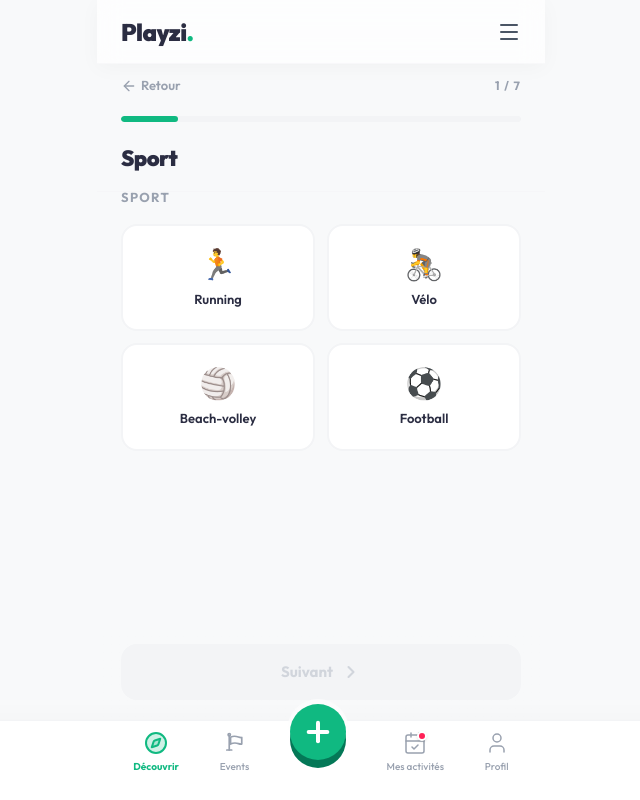
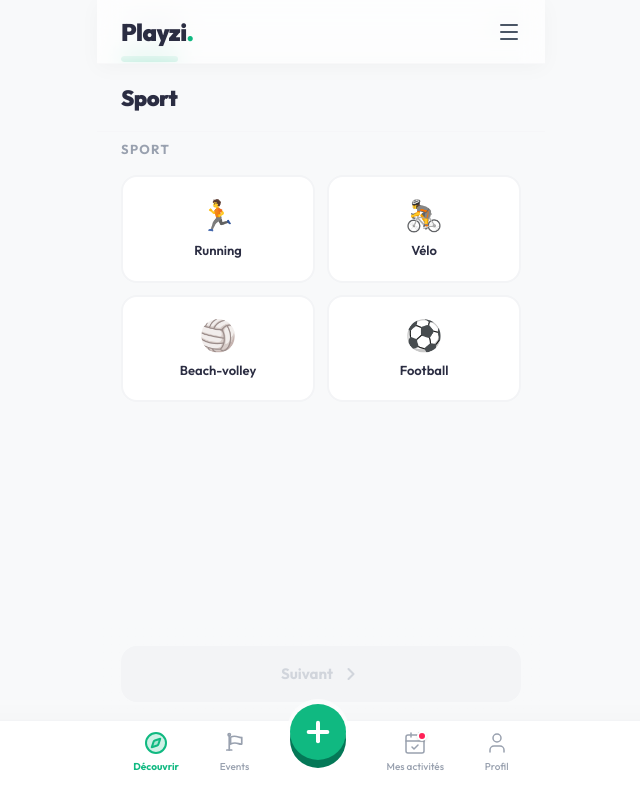
Before and after one commit to Rafaelaires18/playzi, a Next.js app: page /create in a window 1280 px wide. Shown: the whole page, without its empty margins (319-959 px from the left). Built offline with nearby package versions, Linux system fonts and the light colour scheme.

Commit message:
fix: remove redundant proxy.ts to fix Vercel build

```diff
--- a/src/app/api/activities/[id]/route.ts
+++ b/src/app/api/activities/[id]/route.ts
@@ -13,7 +13,7 @@ export async function GET(req: NextRequest, { params }: { params: Promise<{ id:
             .select(`
                 *,
                 creator:profiles(id, pseudo, grade),
-                participations(id, user_id, status)
+                participations(id, user_id, status, profiles(pseudo))
             `)
             .eq('id', id)
             .single();
--- a/src/app/create/page.tsx
+++ b/src/app/create/page.tsx
@@ -185,10 +185,12 @@ export default function CreatePage() {
 
     return (
         <main className="flex flex-col h-[100dvh] w-full max-w-md mx-auto bg-background relative overflow-hidden">
-            <Header />
+            <div className="shrink-0 relative z-40">
+                <Header />
+            </div>
 
             {/* Fixed Step Header (below main Header) */}
-            <div className="absolute top-[60px] inset-x-0 z-20 w-full max-w-md mx-auto px-6 py-4 bg-background/95 backdrop-blur-md border-b border-gray-100/50">
+            <div className="shrink-0 z-30 w-full px-6 py-4 bg-background/95 backdrop-blur-md border-b border-gray-100/50">
                 {/* Nav row */}
                 <div className="flex items-center justify-between mb-5">
                     <button
@@ -230,7 +232,7 @@ export default function CreatePage() {
             </div>
 
             {/* Scrollable Step Content */}
-            <div className="flex-1 w-full h-full overflow-y-auto relative pt-[180px] pb-[180px] px-6 z-0">
+            <div className="flex-1 w-full overflow-y-auto relative px-6 pb-[120px] z-0">
                 <AnimatePresence mode="wait">
                     <motion.div
                         key={step}
@@ -316,7 +318,7 @@ export default function CreatePage() {
             </div>
 
             {/* Fixed Bottom CTA */}
-            <div className="absolute bottom-[80px] inset-x-0 z-30 w-full max-w-md mx-auto px-6 pt-10 pb-5 bg-gradient-to-t from-background via-background/95 to-transparent flex flex-col items-center pointer-events-none safe-area-bottom">
+            <div className="absolute bottom-[90px] inset-x-0 z-30 w-full max-w-md mx-auto px-6 pt-10 pb-2 bg-gradient-to-t from-background via-background/95 to-transparent flex flex-col items-center pointer-events-none safe-area-bottom">
                 <div className="pointer-events-auto w-full">
                     {error && <p className="text-red-500 text-[12px] font-semibold mb-3 text-center">{error}</p>}
                     <motion.button
@@ -341,7 +343,7 @@ export default function CreatePage() {
                 </div>
             </div>
 
-            <div className="z-40">
+            <div className="shrink-0 z-40 relative">
                 <BottomNavigation />
             </div>
         </main>
```
